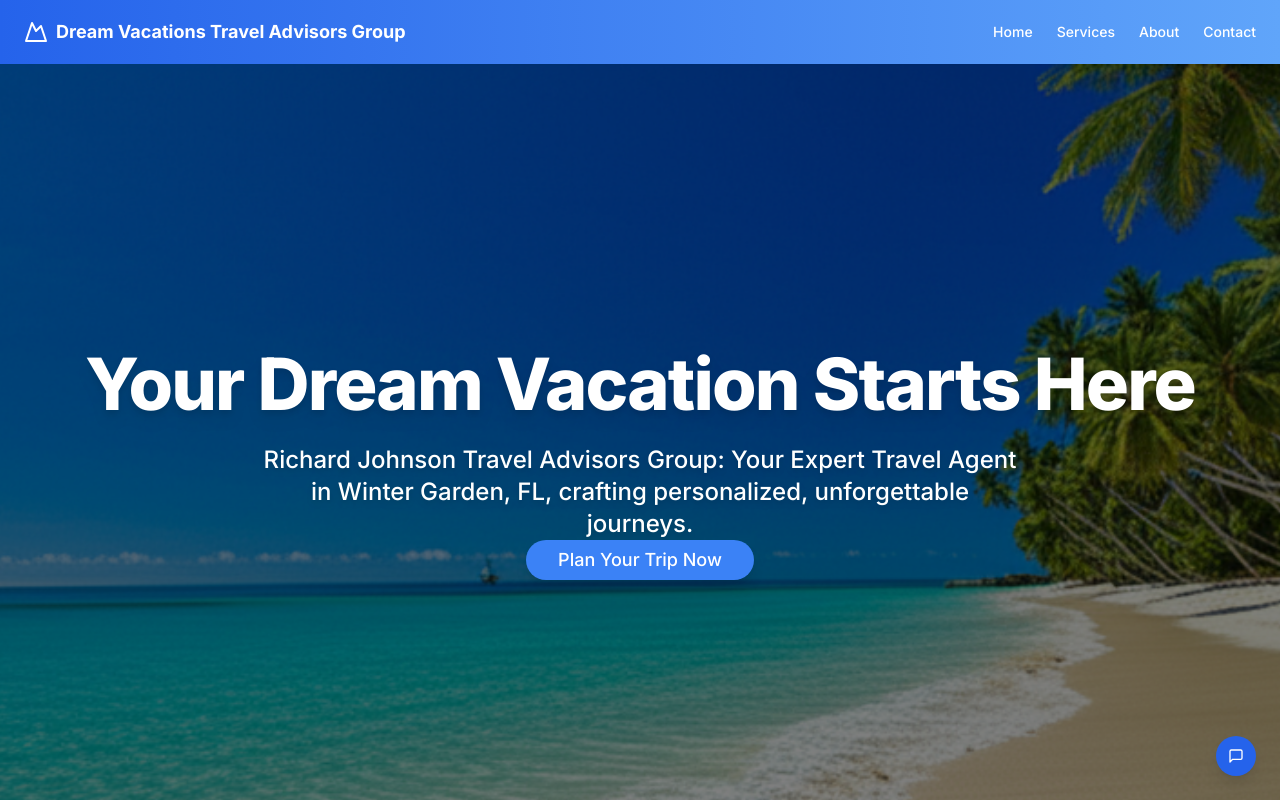
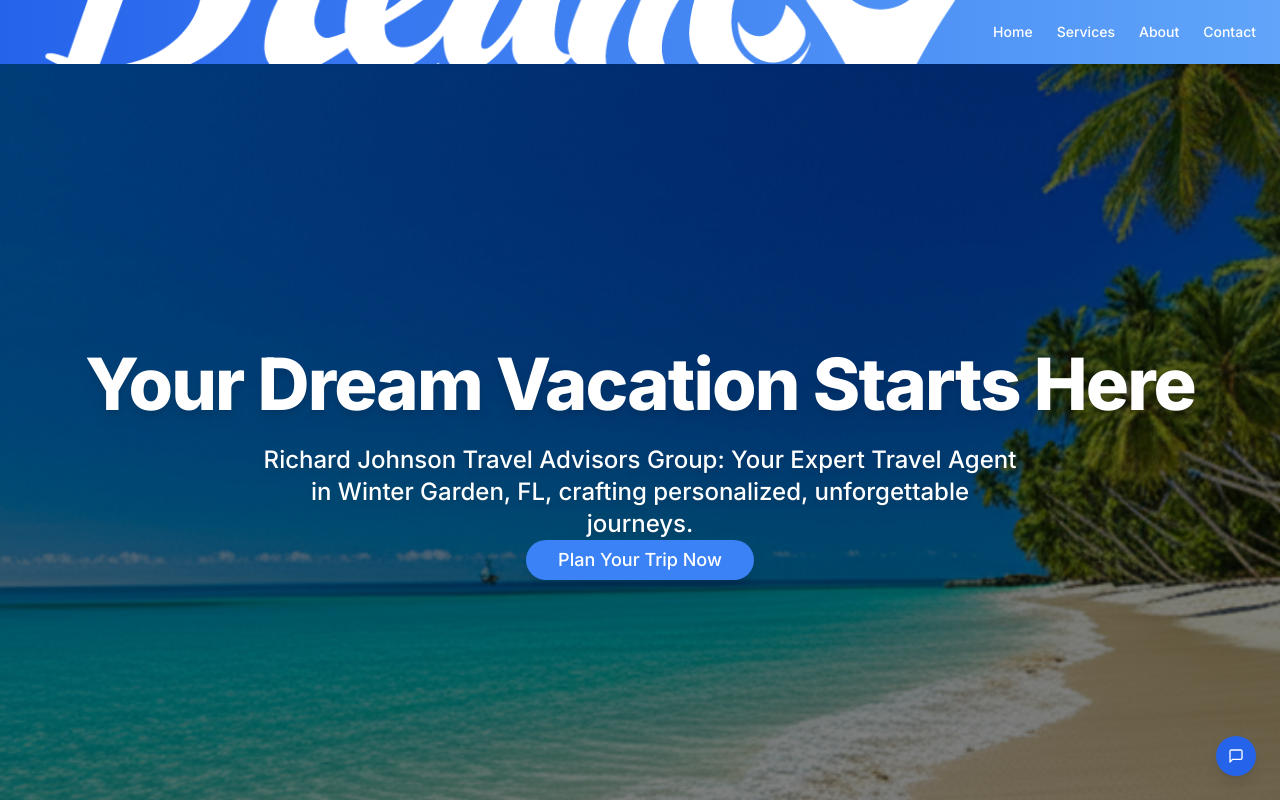
Before and after one commit to rpj777/rpj-dream-vacations-wglp, a Next.js app: page / in a window 1280 px wide. Shown: the top 800 px of the page. Built offline with nearby package versions, Linux system fonts and the light colour scheme.

Commit message:
feat: add DV logo to header and footer
Integrate 'DV LOGO - White.png' for brand consistency and visual appeal.

Co-authored-by: null <128954826+delpuma@users.noreply.github.com>

```diff
--- a/components/footer.tsx
+++ b/components/footer.tsx
@@ -1,4 +1,5 @@
 import Link from "next/link"
+import Image from "next/image" // Import Image component
 import { PhoneIcon, MailIcon, MapPinIcon } from "lucide-react"
 
 export function Footer() {
@@ -6,7 +7,15 @@ export function Footer() {
     <footer className="bg-blue-800 text-white py-6 md:py-12">
       <div className="container px-4 md:px-6 grid grid-cols-1 sm:grid-cols-2 md:grid-cols-3 gap-8">
         <div className="space-y-4">
-          <h3 className="text-lg md:text-xl font-bold">Dream Vacations & Travel Advisors Group</h3>
+          <Link href="#" className="flex items-center justify-start">
+            <Image
+              src="/dv-logo-white.png"
+              alt="Dream Vacations by Richard Johnson & Travel Advisors Group Logo"
+              width={140} // Adjust width as needed
+              height={36} // Adjust height as needed
+              className="h-auto w-auto mb-2" // Maintain aspect ratio
+            />
+          </Link>
           <p className="text-sm text-blue-200">
             Richard Johnson your trusted travel agent in Winter Garden, FL, crafting personalized dream vacations.
           </p>
@@ -50,10 +59,10 @@ export function Footer() {
         </div>
       </div>
       <div className="container px-4 md:px-6 mt-8 pt-8 border-t border-blue-700 text-center text-sm text-blue-300">
-        &copy; {new Date().getFullYear()} Dream Vacations by Richard Johnson Travel Advisors Group. All rights
-        reserved.<br/> Dream Vacations A division of World Travel Holdings. A CruiseOne Company.
-CruiseOne franchises are independently owned and operated, and its franchisees are independent contractors.
-Seller of Travel Number FL ST-TI87681
+        &copy; {new Date().getFullYear()} Dream Vacations by Richard Johnson Travel Advisors Group. All rights reserved.
+        <br /> Dream Vacations A division of World Travel Holdings. A CruiseOne Company. CruiseOne franchises are
+        independently owned and operated, and its franchisees are independent contractors. Seller of Travel Number FL
+        ST-TI87681
       </div>
     </footer>
   )
--- a/components/header.tsx
+++ b/components/header.tsx
@@ -1,5 +1,6 @@
 import Link from "next/link"
-import { MountainIcon, MenuIcon } from "lucide-react"
+import Image from "next/image" // Import Image component
+import { MenuIcon } from "lucide-react" // Keep MenuIcon for mobile sheet
 import { Button } from "@/components/ui/button"
 import { SheetTrigger, SheetContent, Sheet } from "@/components/ui/sheet"
 
@@ -7,8 +8,14 @@ export function Header() {
   return (
     <header className="px-4 md:px-6 h-16 flex items-center bg-gradient-to-r from-blue-600 to-blue-400 text-white shadow-md">
       <Link href="#" className="flex items-center justify-center gap-2">
-        <MountainIcon className="h-6 w-6" />
-        <span className="text-base md:text-lg font-bold">Dream Vacations Travel Advisors Group</span>
+        <Image
+          src="/dv-logo-white.png"
+          alt="Dream Vacations by Richard Johnson & Travel Advisors Group Logo"
+          width={180} // Adjust width as needed for optimal display
+          height={40} // Adjust height as needed
+          className="h-auto w-auto" // Maintain aspect ratio and allow responsiveness
+          priority // Prioritize loading for LCP
+        />
       </Link>
       <nav className="ml-auto hidden lg:flex gap-4 lg:gap-6">
         <Link href="#" className="text-sm font-medium hover:underline underline-offset-4">
```
Also changed, not shown: public/dv-logo-white.png (added).
